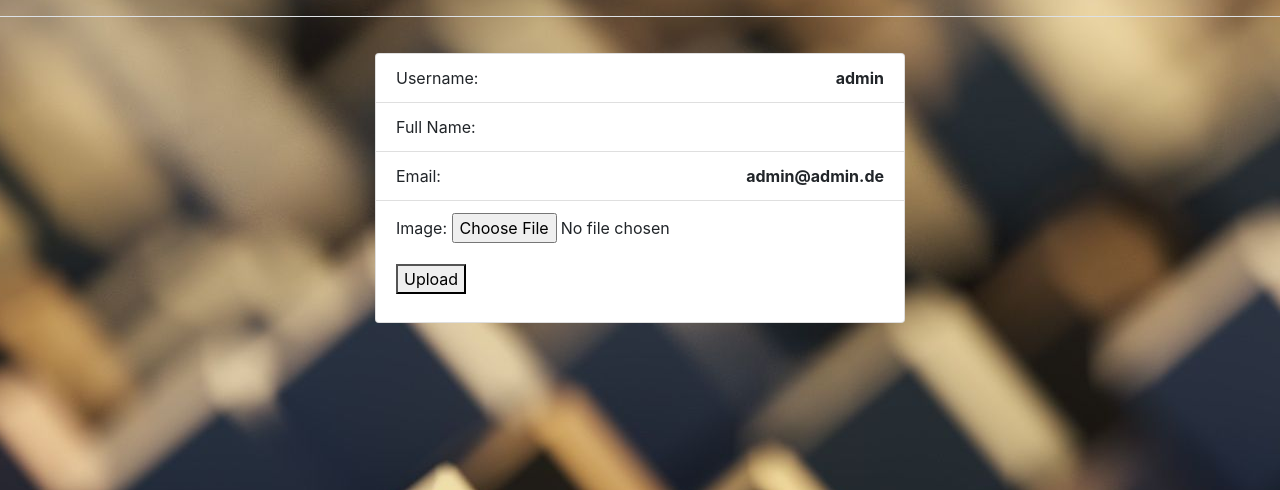
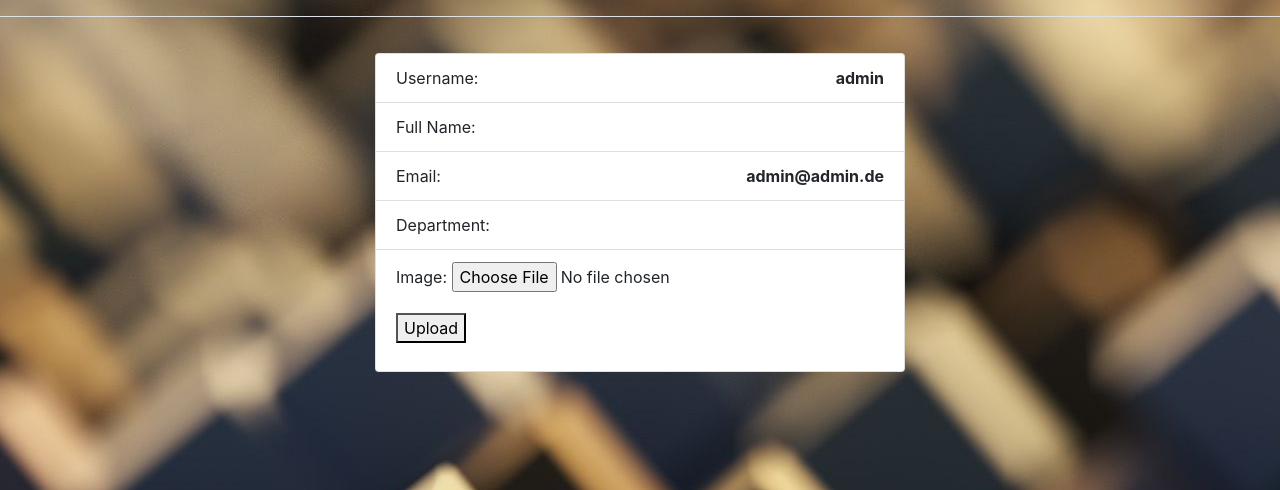
Before and after one commit to Minhato/Django-Forum-Scrum, a Django app: page /profile in a window 1280 px wide. Shown: the part 106-596 px from the top of the page. Run offline with Django 3.2, Linux system fonts and the light colour scheme; a user stored in the database is signed in; data comes from the database, SQL or seed files in the repository; parts of the project's set-up code (start-up, migrations or seed data) failed here and were passed over; some libraries are stand-ins or nearby versions.

Commit message:
Add department field to profile.html

```diff
--- a/forumapp/user/templates/profile.html
+++ b/forumapp/user/templates/profile.html
@@ -23,6 +23,9 @@
                                         Email: <strong class="float-right">{{user.email}}</strong>
                                     </li>
                                     <li class="list-group-item">
+                                        Department: <strong class="float-right">{{user.profile.department}}</strong>
+                                    </li>
+                                    <li class="list-group-item">
                                         <form action="/profile" enctype="multipart/form-data" method="POST">{% csrf_token %}
                                             {{ form.as_p }}
                                             <button type="submit">Upload</button>
```
